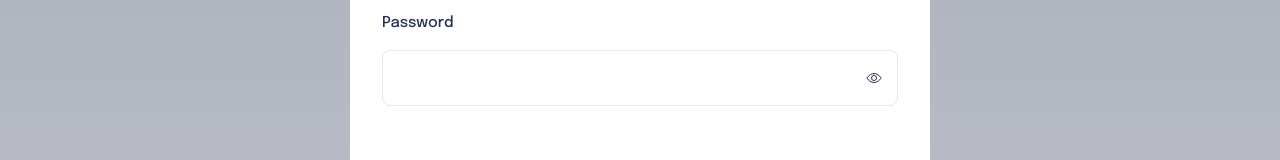
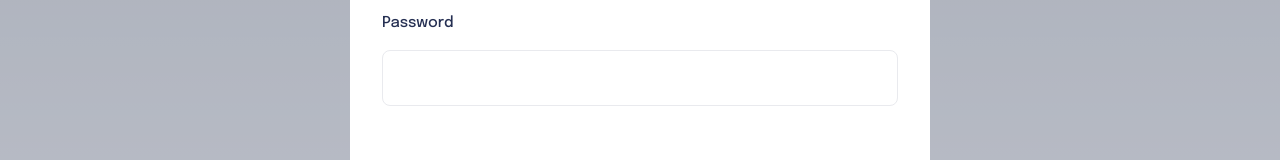
Before and after one commit to ChandanSayed/reai, a Next.js app: page /signup in a window 1280 px wide. Shown: the part 441-601 px from the top of the page. Built offline with nearby package versions, Linux system fonts and the light colour scheme.

Commit message:
Password show icon issue fixed

```diff
--- a/src/app/signup/page.jsx
+++ b/src/app/signup/page.jsx
@@ -63,7 +63,7 @@ const Signup = () => {
           </label>
           <div className="relative">
             <input type={showPassword ? 'text' : 'password'} name="password" id="password" value={password} onChange={handleState} className="w-full text-15 font-normal border border-border-color rounded-lg p-4 focus:border-text-color" />
-            {!showPassword ? <IoEyeOutline className="cursor-pointer absolute right-4 top-1/2 transform -translate-y-1/2" onClick={() => setShowPassword(true)} /> : <IoEyeOffOutline className="cursor-pointer absolute right-4 top-1/2 transform -translate-y-1/2" onClick={() => setShowPassword(false)} />}
+            {password ? !showPassword ? <IoEyeOutline className="cursor-pointer absolute right-4 top-1/2 transform -translate-y-1/2" onClick={() => setShowPassword(true)} /> : <IoEyeOffOutline className="cursor-pointer absolute right-4 top-1/2 transform -translate-y-1/2" onClick={() => setShowPassword(false)} /> : null}
           </div>
         </div>
         <div className="mt-14 mb-8">
```
